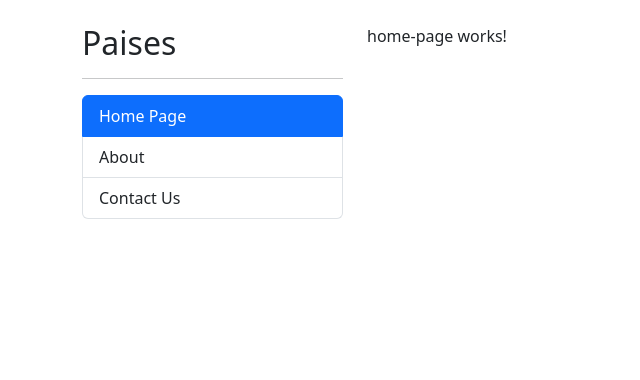
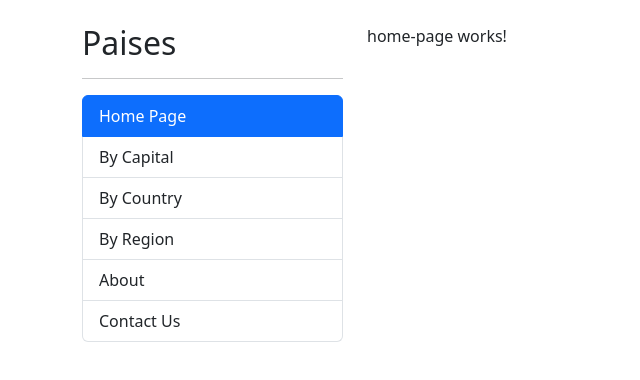
Before and after one commit to aReinoso007/countryApp, an Angular app: page / in a window 1280 px wide. Shown: the top 380 px of the page, without its empty margins (0-640 px from the left). Built offline with nearby package versions, Linux system fonts and the light colour scheme.

Commit message:
routes to sidebar

```diff
--- a/src/app/shared/components/sidebar/sidebar.component.html
+++ b/src/app/shared/components/sidebar/sidebar.component.html
@@ -7,6 +7,24 @@
         [routerLinkActiveOptions]="{ exact: true}"
         class="list-group-item">
         Home Page
+    </li>
+    <li
+        routerLink="countries/by-capital"
+        routerLinkActive="active"
+        class="list-group-item">
+        By Capital
+    </li>
+    <li
+        routerLink="countries/by-country"
+        routerLinkActive="active"
+        class="list-group-item">
+        By Country
+    </li>
+    <li
+        routerLink="countries/by-region"
+        routerLinkActive="active"
+        class="list-group-item">
+        By Region
     </li>
     <li
         routerLink="/about"
```
